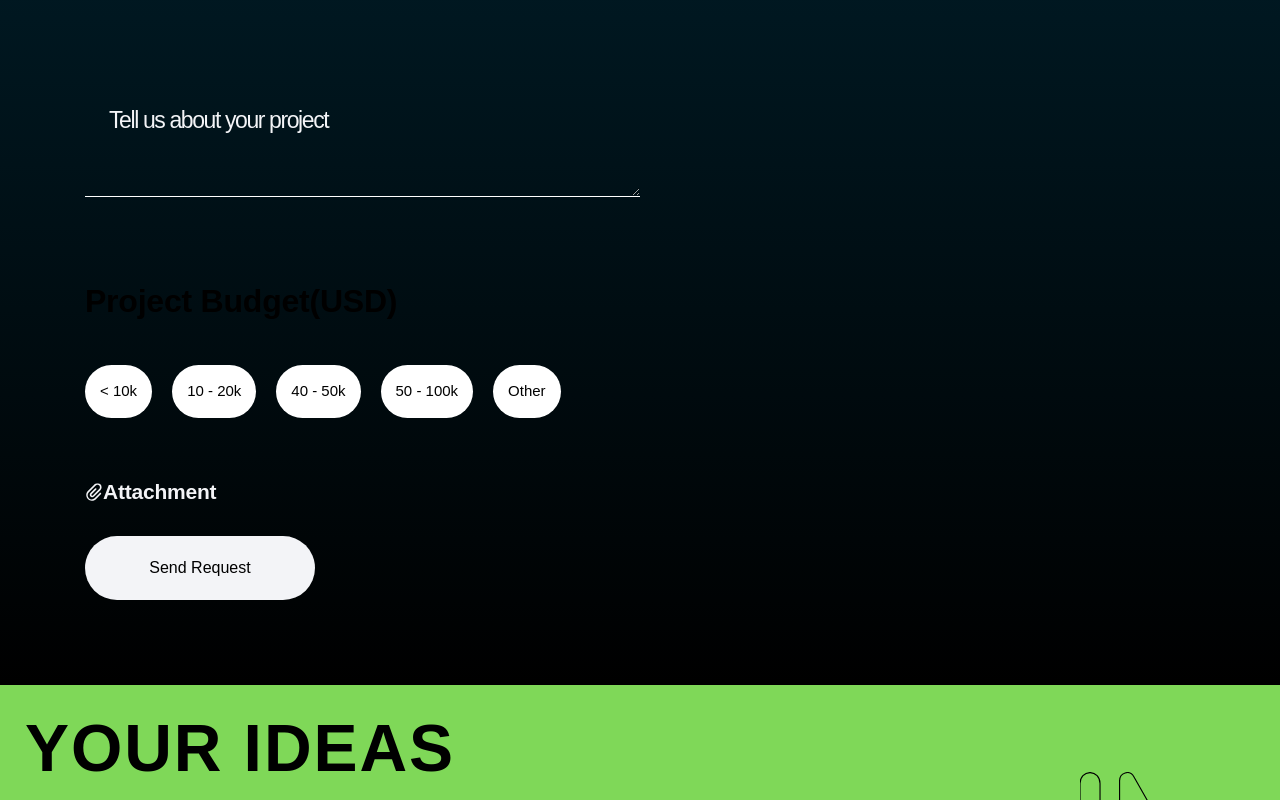
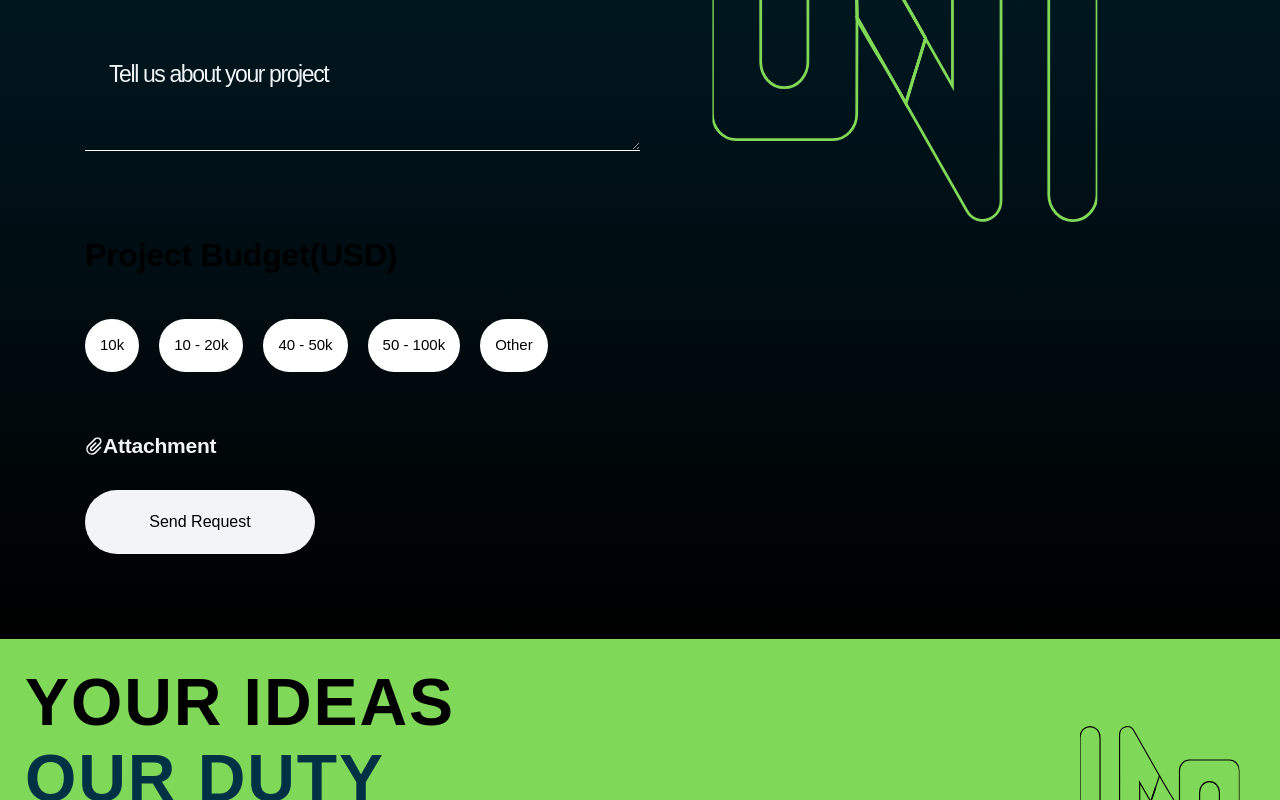
Before and after one commit to Dori66/Nexiphor-Website-Full, an Angular app: page /home in a window 1280 px wide. Shown: the part 2486-3286 px from the top of the page. Built offline with nearby package versions, Linux system fonts and the light colour scheme.

Commit message:
Add gradient in contact pagee

```diff
--- a/src/app/components/dashboard/contact-us/contact-us.component.html
+++ b/src/app/components/dashboard/contact-us/contact-us.component.html
@@ -1,30 +1,38 @@
 <div class="contact-container">
-
+  <div class="background">
     <h1 class="idea-title">HAVE AN IDEA?</h1>
     <span>I'm interested in...</span>
-
-
     <div class="site-options">
-    <div class="site-option" [ngClass]="{'selected-site':selectedSites?.includes('site-from-scratch')}" (click)="addSite('site-from-scratch')">Site from scratch</div>
-    <div class="site-option" [ngClass]="{'selected-site':selectedSites?.includes('app-from-scratch')}"  (click)="addSite('app-from-scratch')">Application from scratch</div>
-    <div class="site-option" [ngClass]="{'selected-site':selectedSites?.includes('ui/ux')}"  (click)="addSite('ui/ux')">UX/UI Design</div>
-    <div class="site-option" [ngClass]="{'selected-site':selectedSites?.includes('web-development')}"  (click)="addSite('web-development')">Web Development</div>
-    <div class="site-option" [ngClass]="{'selected-site':selectedSites?.includes('mobile-development')}"  (click)="addSite('mobile-development')">Mobile Development</div>
-    <div class="site-option" [ngClass]="{'selected-site':selectedSites?.includes('other')}"  (click)="addSite('other')">Other</div>
+      <div class="site-option" [ngClass]="{'selected-site':selectedSites?.includes('site-from-scratch')}"
+        (click)="addSite('site-from-scratch')">Site from scratch</div>
+      <div class="site-option" [ngClass]="{'selected-site':selectedSites?.includes('app-from-scratch')}"
+        (click)="addSite('app-from-scratch')">Application from scratch</div>
+      <div class="site-option" [ngClass]="{'selected-site':selectedSites?.includes('ui/ux')}"
+        (click)="addSite('ui/ux')">UX/UI Design</div>
+      <div class="site-option" [ngClass]="{'selected-site':selectedSites?.includes('web-development')}"
+        (click)="addSite('web-development')">Web Development</div>
+      <div class="site-option" [ngClass]="{'selected-site':selectedSites?.includes('mobile-development')}"
+        (click)="addSite('mobile-development')">Mobile Development</div>
+      <div class="site-option" [ngClass]="{'selected-site':selectedSites?.includes('other')}"
+        (click)="addSite('other')">Other</div>
     </div>
 
     <div class="form">
-
       <input type="text" placeholder="Your name">
       <input type="text" placeholder="Your email">
       <textarea type="text" placeholder="Tell us about your project"></textarea>
       <span>Project Budget(USD)</span>
       <div class="site-options">
-      <div class="site-option" [ngClass]="{'selected-site':selectedBudget == '10'}" (click)="chooseBudget('10')"> < 10k</div>
-      <div class="site-option" [ngClass]="{'selected-site':selectedBudget == '10 - 20'}" (click)="chooseBudget('10 - 20')">10 - 20k</div>
-      <div class="site-option" [ngClass]="{'selected-site':selectedBudget == '40 - 50'}" (click)="chooseBudget('40 - 50')">40 - 50k</div>
-      <div class="site-option" [ngClass]="{'selected-site':selectedBudget == '50 - 100'}" (click)="chooseBudget('50 - 100')">50 - 100k</div>
-      <div class="site-option" [ngClass]="{'selected-site':selectedBudget == 'other'}" (click)="chooseBudget('other')">Other</div>
+        <div class="site-option" [ngClass]="{'selected-site':selectedBudget == '10'}" (click)="chooseBudget('10')">10k
+        </div>
+        <div class="site-option" [ngClass]="{'selected-site':selectedBudget == '10 - 20'}"
+          (click)="chooseBudget('10 - 20')">10 - 20k</div>
+        <div class="site-option" [ngClass]="{'selected-site':selectedBudget == '40 - 50'}"
+          (click)="chooseBudget('40 - 50')">40 - 50k</div>
+        <div class="site-option" [ngClass]="{'selected-site':selectedBudget == '50 - 100'}"
+          (click)="chooseBudget('50 - 100')">50 - 100k</div>
+        <div class="site-option" [ngClass]="{'selected-site':selectedBudget == 'other'}"
+          (click)="chooseBudget('other')">Other</div>
       </div>
       <div class="attachment">
         <img src="assets/attachment.svg">
@@ -33,6 +41,5 @@
       </div>
       <button>Send Request</button>
     </div>
-
-
   </div>
+</div>
--- a/src/app/components/dashboard/contact-us/contact-us.component.scss
+++ b/src/app/components/dashboard/contact-us/contact-us.component.scss
@@ -3,13 +3,15 @@
   display: flex;
   flex-direction: column;
   background: linear-gradient(to bottom, rgb(0, 49, 68), black) !important;
-  background-image: url("logo-1.svg");
-  background-repeat: no-repeat;
-  background-position-x: right;
-  background-position-y: center;
 
-  background-size: 50%;
   //align-items: center;
+
+  .background{
+    background-image: url("logo-1.svg") !important;
+    background-repeat: no-repeat;
+    background-position-x: right;
+    background-position-y: center;
+    background-size: 50%;}
 
   h2{
     margin: 0;
```
Also changed, not shown: 1 other file (tests, documents, lock files or other folders). Lines whose indentation alone changed are shown as unchanged.
